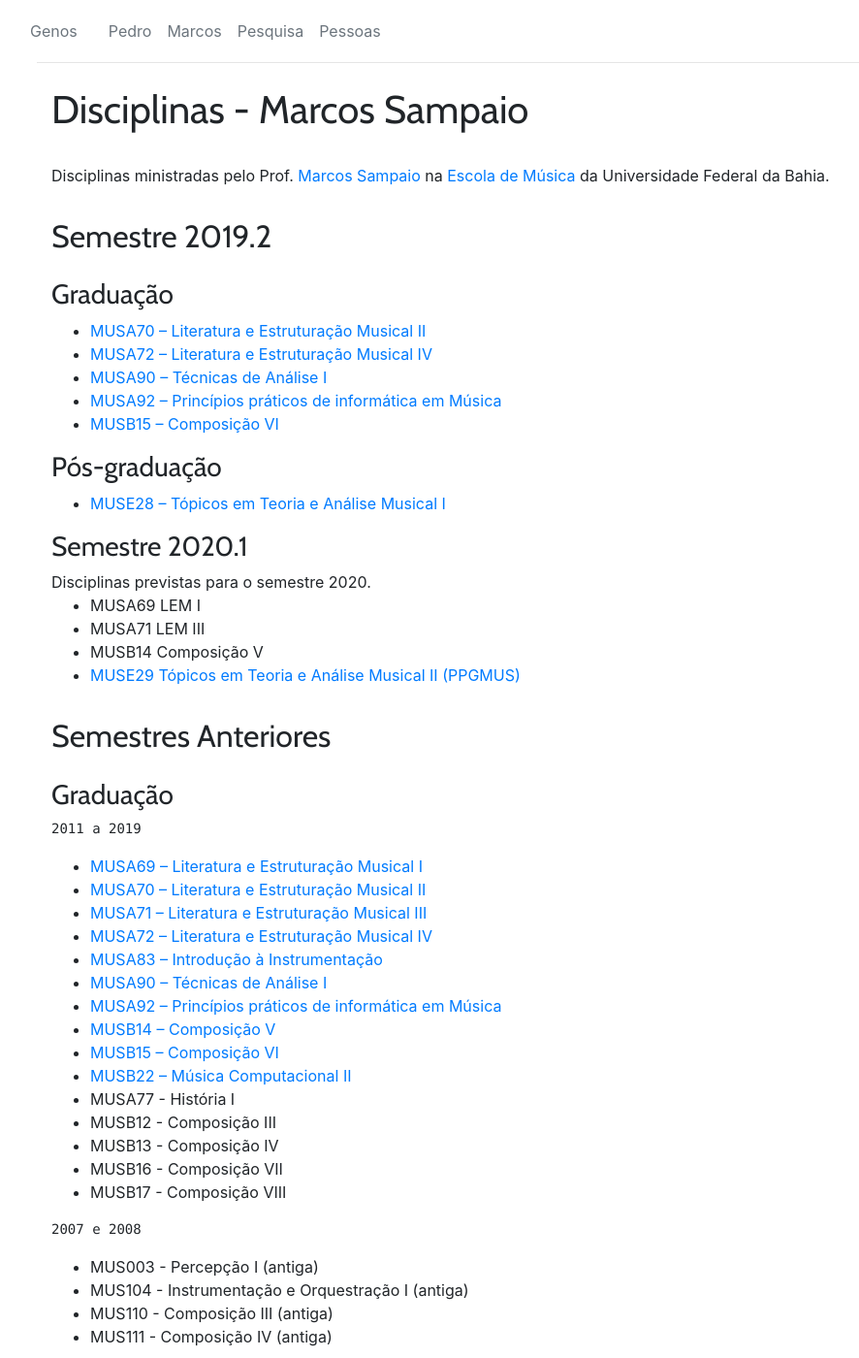
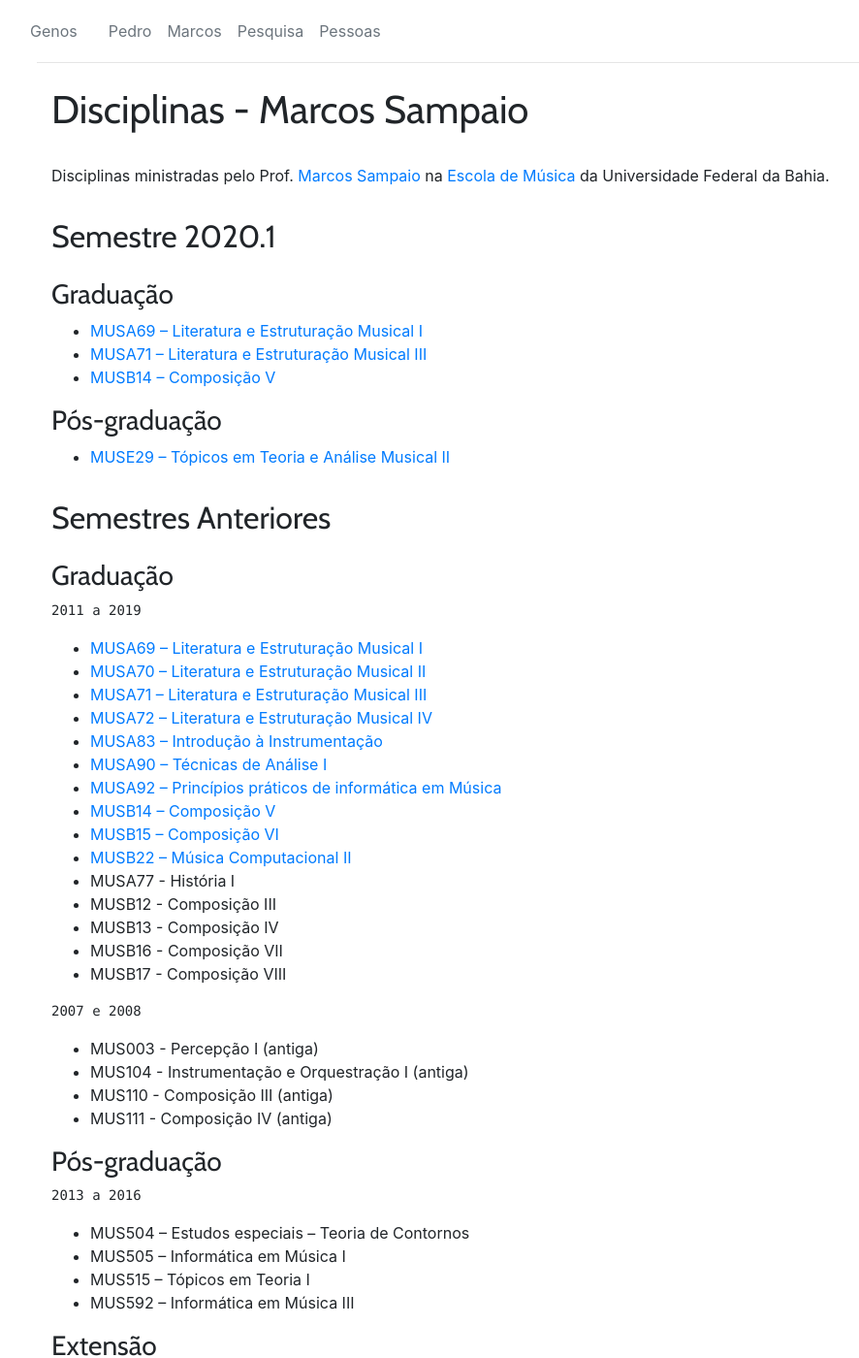
Before and after one commit to kroger/genosmus, a Jekyll site: the page built from _marcos/index.html, in a window 1280 px wide and 1400 px high. Shown: the whole window at 97% size, without its empty margins (47-933 px from the left). Built offline with Jekyll 4.4.1, drawn with Linux system fonts in a browser that asks for light colours; some of the changed text lies outside the part shown.

Commit message:
Atualização de páginas para 2020.1

```diff
--- a/_data/docentes.yml
+++ b/_data/docentes.yml
@@ -7,9 +7,7 @@
     website: "https://marcos.sampaio.me"
     email: "sampaio.marcos@ufba.br"
     atual:
-      - musa70
-      - musa72
-      - musa90
-      - musa92
-      - musb15
-      - muse28
+      - musa69
+      - musa71
+      - musb14
+      - muse29
--- a/_marcos/index.html
+++ b/_marcos/index.html
@@ -7,7 +7,7 @@
     <a href="http://www.escolademusica.ufba.br/" target="_blank">Escola de Música</a> da
     Universidade Federal da Bahia.</p>
 
-<h2>Semestre 2019.2</h2>
+<h2>Semestre 2020.1</h2>
 
 {% assign pages = site.marcos | where:"level","graduacao" | sort %}
 
@@ -35,17 +35,6 @@
     <li><a href="{{ page.url }}">{{ page.title | replace: '--', '&ndash;' }}</a></li>
     {% endif %}
     {% endfor %}
-</ul>
-
-<h3>Semestre 2020.1</h3>
-
-Disciplinas previstas para o semestre 2020.
-
-<ul>
-<li>MUSA69 LEM I</li>
-<li>MUSA71 LEM III</li>
-<li>MUSB14 Composição V</li>
-<li><a href="/marcos/muse29">MUSE29 Tópicos em Teoria e Análise Musical II (PPGMUS)</a></li>
 </ul>
 
 <h2>Semestres Anteriores</h2>
@@ -85,11 +74,11 @@
     <li>MUS505 – Informática em Música I</li>
     <li>MUS515 – Tópicos em Teoria I</li>
     <li>MUS592 – Informática em Música III</li>
-    {% for page in pages %}
+    {% comment %} {% for page in pages %}
     {% unless page.new %}
     <li><a href="{{ page.url }}">{{ page.title | replace: '--', '&ndash;' }}</a></li>
     {% endunless %}
-    {% endfor %}
+    {% endfor %} {% endcomment %}
 </ul>
 
 {% assign pages = site.marcos | where:"level","extensao" %}
```
